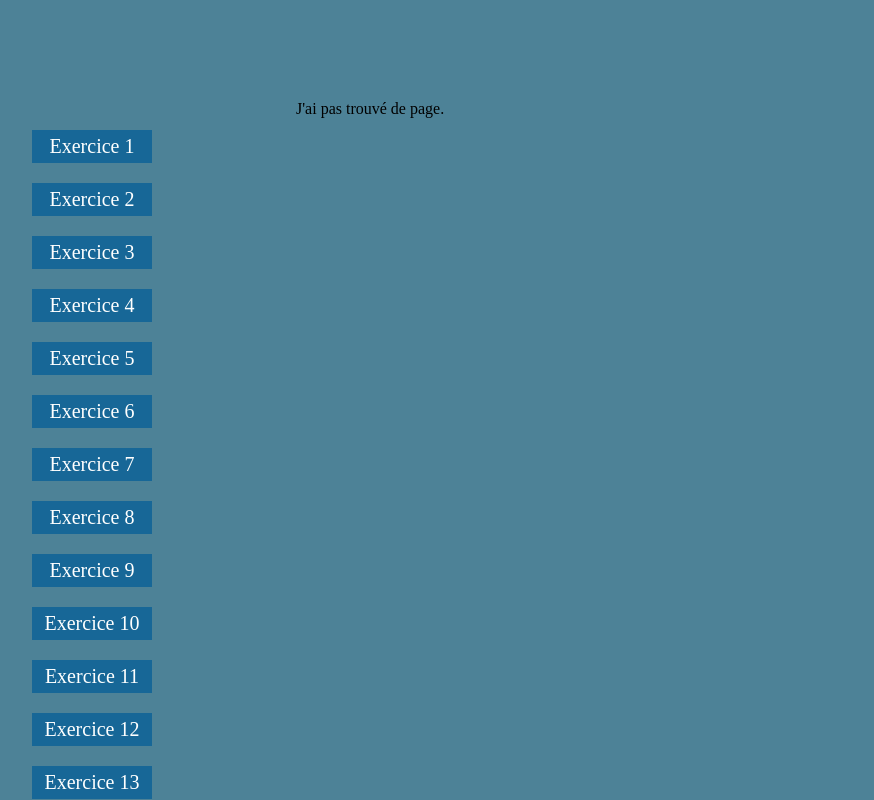
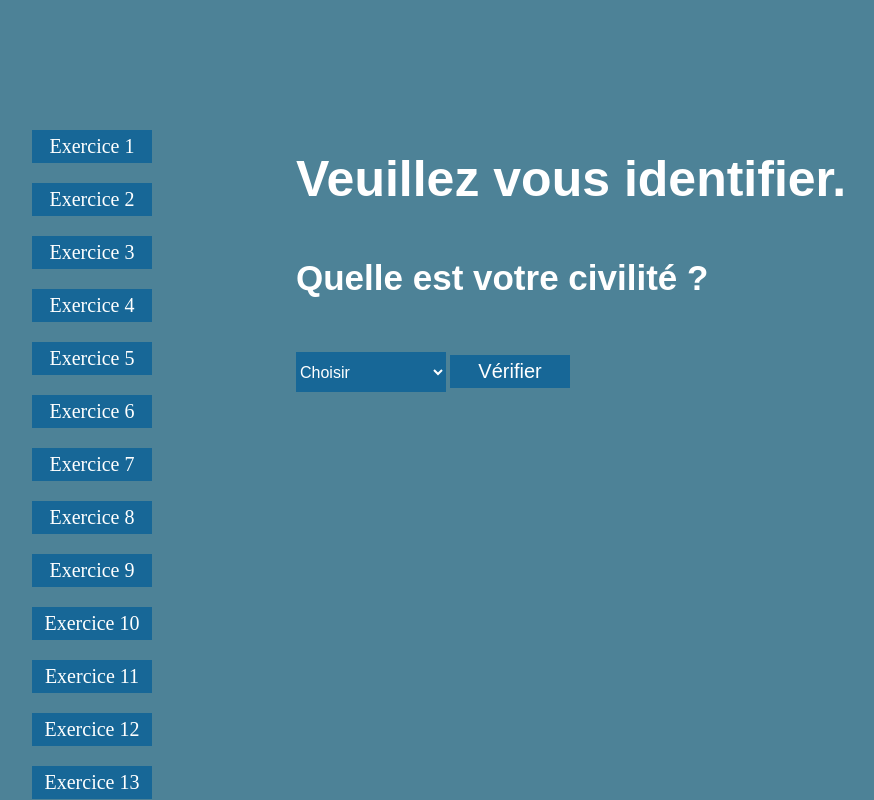
Before and after one commit to Enzo-rc/IFR-Module-V, a PHP site: page /index.php?page=index in a window 1280 px wide. Shown: the whole page, without its empty margins (32-906 px from the left). Run offline with PHP 8.4, Linux system fonts and the light colour scheme; some libraries are stand-ins or nearby versions.

Commit message:
Lundi 6 IX

```diff
--- /dev/null
+++ b/projet/httplocalhostIFR.txt
@@ -0,0 +1 @@
+httplocalhostIFR-Module-Vprojetindex.phppage=exercice1
--- a/projet/index.php
+++ b/projet/index.php
@@ -1,3 +1,5 @@
+<?php session_start(); ?>
+
 <!DOCTYPE html>
 <html lang="fr">
 
@@ -9,8 +11,6 @@
     <link rel="stylesheet" href="https://unpkg.com/@highlightjs/cdn-assets@11.2.0/styles/github.min.css">
     <script src="//cdnjs.cloudflare.com/ajax/libs/highlight.js/11.2.0/highlight.min.js"></script>
 
-
-
     <title>PROJET</title>
 
 </head>
@@ -19,25 +19,57 @@
 <div id="parent">
     <div id="left">
         <?php
+        /*session_destroy ();*/
             include_once('views/menu.php') ;
         ?>
     </div>
     <div id="right">
         <?php
-        if (isset($_GET['page'])) /*GET liste d'éléments, données*/
+        if (isset($_SESSION["message"]))
+            {
+              echo"<h5>".$_SESSION["message"]."</h5>";
+              session_destroy ();
+            }
+
+
+        if (isset ($_SESSION ['utilisateur']))
+        {
+            if (isset($_GET['page'])) /*isset : vérifie si la valeur est assigné ;
+                                        GET liste d'éléments, données*/
             {
                     $jaitrouve=false ;
                     if (file_exists('views/'.$_GET['page'].'.php'))
                     {
-                    echo $_GET['page'] ; /* récupère dans l'URL et affiche le titre de page */
+                        /*echo $_GET['page']  récupère dans l'URL et affiche le titre de page */
                         $jaitrouve=true ;
                         include_once('views/'.$_GET['page'].'.php') ;
                         } /*include_once : affiche (...) */
+                    /*if ($_GET['page']=="traitement")
+                    {
+                        include_once('traitement.php') ;
+                        $jaitrouve=true ;
+                        }*/
+                    if ($_GET['page']=="deconnexion") {
+                        /*session_destroy();*/
+                        $_SESSION=[];
+                        $jaitrouve=true;
+                        $_SESSION["message"]="Vous avez été deconnecté";
+        ?>
+            <script>
+                document.location.href="index.php";
+            </script>
+        <?php
+                    }
+                    /*si $jaitrouve est = à faux affiche "J'ai ... page"*/
                     if ($jaitrouve==false)
                     {
                         echo "J'ai pas trouvé de page." ;
                         }
 
+                }
+        }
+        else {
+            include_once('login.php') ;
         }
         ?>
     </div>
--- /dev/null
+++ b/projet/login.php
@@ -0,0 +1,27 @@
+<?php
+if (isset($_POST['identite'])) {
+   /*echo $_POST['identite'];*/
+    $data = $_POST['identite'];
+    if ($data == "alien") {
+        $_SESSION['utilisateur'] = "alien";
+
+        header('Location: index.php?page=exercice1');
+    } else {
+        echo '<h4 class="error">Origine incorrecte !</h4><br>';
+    }
+}
+?>
+
+<form action="index.php" method="post">
+    <h3>Veuillez vous identifier.</h3>
+    <label for="identite">
+      <h4>Quelle est votre civilité ?</h4>
+    </label>
+      <select name="identite" id="identite">
+        <option value="null">Choisir</option>
+        <option value="M.">M.</option>
+        <option value="Mme">Mme</option>
+        <option value="alien">alien</option>
+      </select>
+    <button class="button buttonlogin">Vérifier</button>
+</form>
--- a/projet/style.css
+++ b/projet/style.css
@@ -7,6 +7,27 @@ body{
 *{
     box-sizing: border-box;
 }/* *s'applique à toutes les balises ; box-sizing permet de gérer autrement parents/enfants  */
+
+#identite{
+    display: inline-block;
+    width: 150px;
+    height: 40px;
+    background-color: #106497e1;
+    color: white;
+    font-size: medium;
+    border: 0;
+    outline: none;
+}
+
+.error{
+    font-family:Arial, Helvetica, sans-serif;
+    font-size: 35px;
+    color: red;
+}
+
+.buttonlogin{
+    display: inline-block;
+}
 
 .button{
     background-color: #106497e1;
--- a/projet/views/menu.php
+++ b/projet/views/menu.php
@@ -1,5 +1,21 @@
 <div id="container">
+
         <?php
+        /*si non connecté bouton ="déconnexion s'affiche pas*/
+        if (isset ($_SESSION ['utilisateur']))
+         {
+          ?>
+          <a class= "button" href="index.php?page=deconnexion">Deconnexion</a>
+        <?php
+
+         }
+
+        else{
+        }
+        ?>
+
+        <?php
+
                 $init = 1; //déclare le début de l'indice
                 while($init <= 30)
                 {// while : bloucle infini
```
Also changed, not shown: projet/traitement.php (added, +16 -0 lines). Lines whose indentation alone changed are shown as unchanged.
